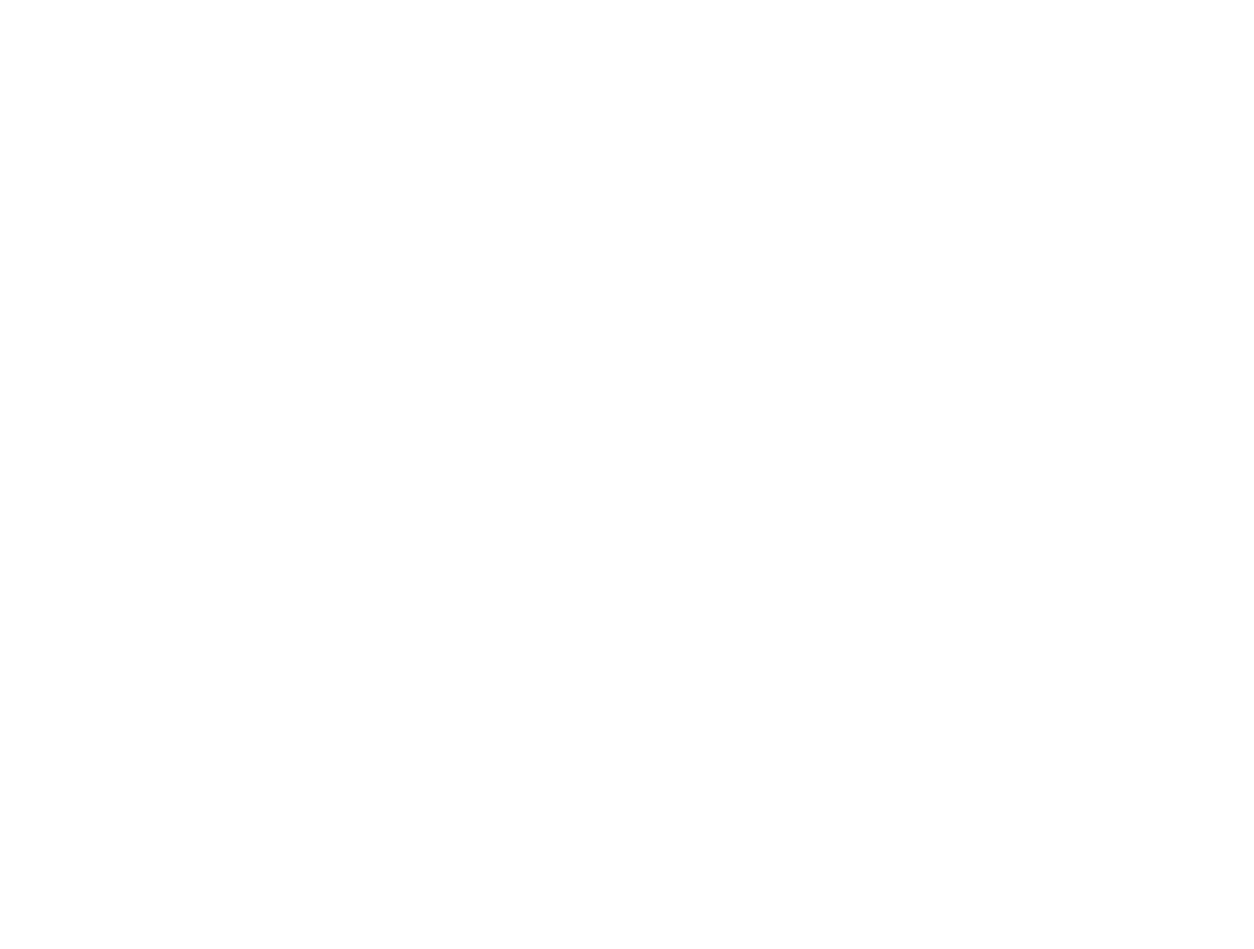
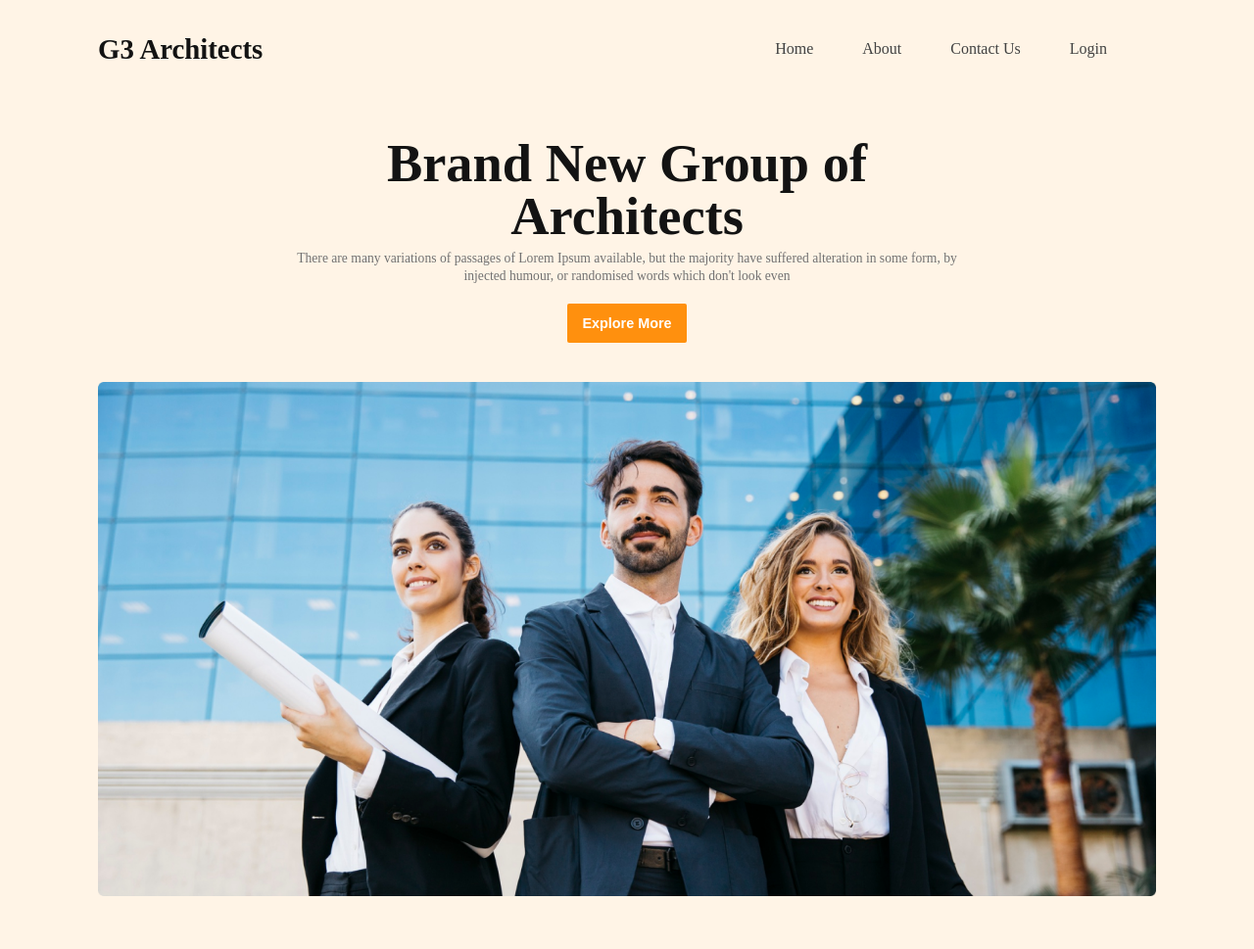
Before and after one commit to minazul01/G3-architech-website, a plain HTML site: page index.html in a window 1280 px wide. Shown: the whole page at 98% size. Before the commit the page ends 800 px from the top, so only its background shows below. Drawn offline with Linux system fonts and the light colour scheme.

Commit message:
second commit

```diff
--- a/index.html
+++ b/index.html
@@ -4,10 +4,33 @@
     <meta charset="UTF-8">
     <meta name="viewport" content="width=device-width, initial-scale=1.0">
     <title>G3 architech website</title>
+    <link rel="preconnect" href="https://fonts.googleapis.com">
+    <link rel="preconnect" href="https://fonts.gstatic.com" crossorigin>
+    <link href="https://fonts.googleapis.com/css2?family=Work+Sans:ital,wght@0,100..900;1,100..900&display=swap" rel="stylesheet">
+    <link rel="shortcut icon" href="img/icon/blueprint.png" type="image/x-icon">
     <link rel="stylesheet" href="style/architech.css">
 </head>
-<body>
+<body class=".work-sans">
     <header>
+         <section class="nav-container">
+              <nav class="architech display-flex">
+                  <h2 class="nav-head">G3 Architects</h2>
+                  <ul class="nav-ul display-flex">
+                     <li class="nav-list"><a class="nav-link" href="">Home</a></li>
+                     <li class="nav-list"><a class="nav-link" href="">About</a></li>
+                     <li class="nav-list"><a class="nav-link" href="">Contact Us</a></li>
+                     <li class="nav-list"><a class="nav-link" href="">Login</a></li>
+                  </ul>
+              </nav>
+              <div class="header-main">
+                <h1 class="header-main-head">Brand New Group of Architects</h1>
+                <p class="primary-para">There are many variations of passages of Lorem Ipsum available, but the majority have suffered alteration in some form, by injected humour, or randomised words which don't look even</p>
+                <div class="primary-bt"><button class="primary-btn">Explore More</button></div>
+              </div>
+              <div class="img-container">
+                 <img src="img/banner.png" alt="">
+              </div>
+         </section>
 
     </header>
     <main></main>
--- a/style/architech.css
+++ b/style/architech.css
@@ -0,0 +1,103 @@
+* {
+    margin: 0;
+    pad: 0;
+}
+
+.work-sans {
+    font-family: "Work Sans", sans-serif;
+    font-optical-sizing: auto;
+    font-weight: weight;
+    font-style: normal;
+}
+
+/* nabvar style start now */
+.display-flex {
+    display: flex
+}
+
+
+.nav-container {
+    max-width: 1420px;
+    background: rgba(255, 144, 14, 0.1);
+
+}
+
+.architech {
+    justify-content: space-between;
+    align-items: center;
+    width: 1080px;
+    height: 100px;
+    margin: 0 auto;
+}
+
+.nav-list {
+    list-style: none;
+    margin-right: 50px;
+}
+
+.nav-link {
+    text-decoration: none;
+    color: rgb(66, 66, 66);
+}
+
+.nav-head {
+    color: rgb(19, 19, 19);
+    font-size: 1.8rem;
+    font-weight: 700;
+    line-height: 2rem;
+    letter-spacing: 0%;
+    text-align: center;
+}
+
+/* header main style start now */
+.header-main {
+    width: 1080px;
+    margin: 40px auto;
+    text-align: center;
+}
+
+.header-main-head {
+    width: 500px;
+    height: 100px;
+
+    margin: 0 auto;
+    color: rgb(19, 19, 19);
+    font-size: 3.4rem;
+    font-weight: 700;
+    line-height: 3.4rem;
+    letter-spacing: 0%;
+    text-align: center;
+    margin-bottom: 15px;
+}
+
+.primary-para {
+    width: 700px;
+    margin: 0 auto;
+    color: rgb(114, 114, 114);
+    font-size: 0.85rem;
+    font-weight: 400;
+    line-height: 1.1rem;
+    letter-spacing: 0%;
+    text-align: center;
+}
+
+
+.primary-btn {
+    color: white;
+    border: none;
+    font-size: 0.9rem;
+    font-weight: 600;
+    background: rgb(255, 144, 14);
+    padding: 12px 15px;
+    border-radius: 2px;
+    margin-top: 20px;
+}
+/* header-img-style start now */
+.img-container{
+    width: 1080px;
+    margin: 0 auto;
+}
+.img-container img{
+    width: 100%;
+    margin-bottom: 50px;
+}
```
Also changed, not shown: img/icon/blueprint.png (added).
